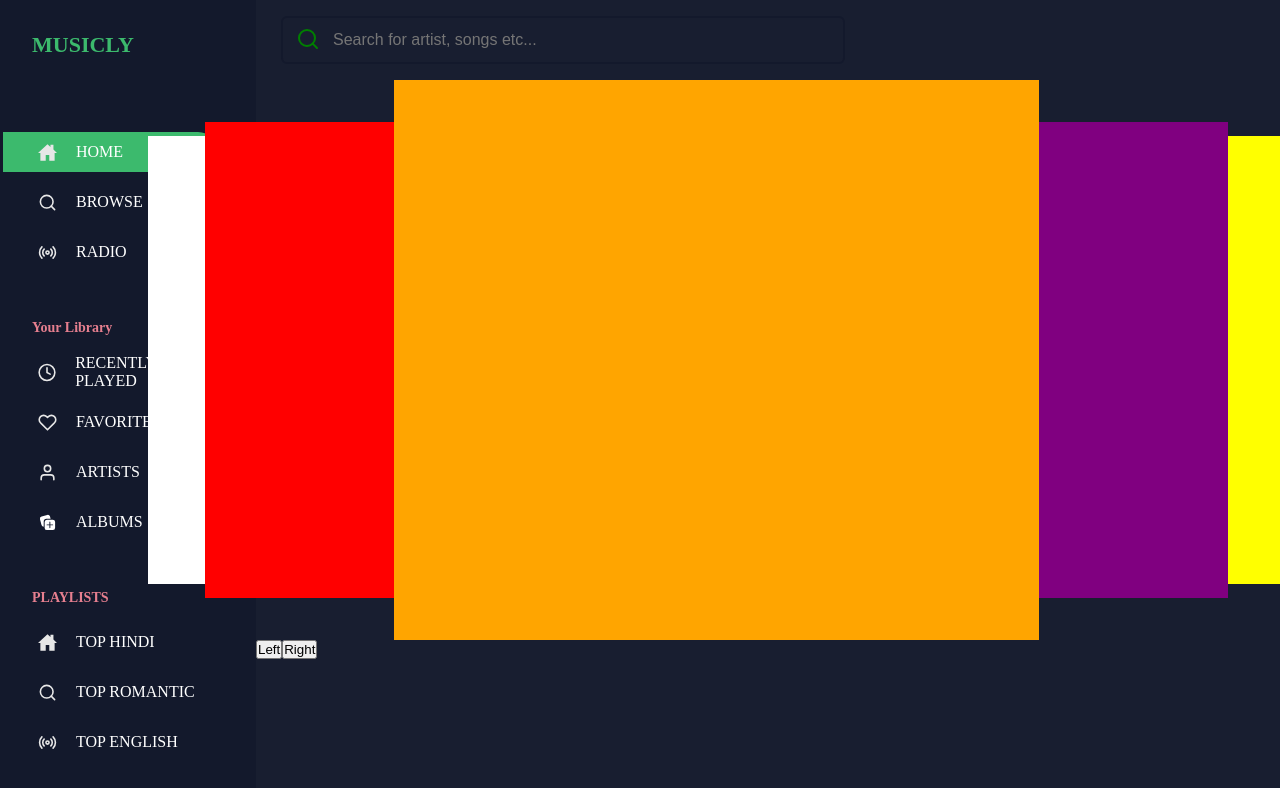
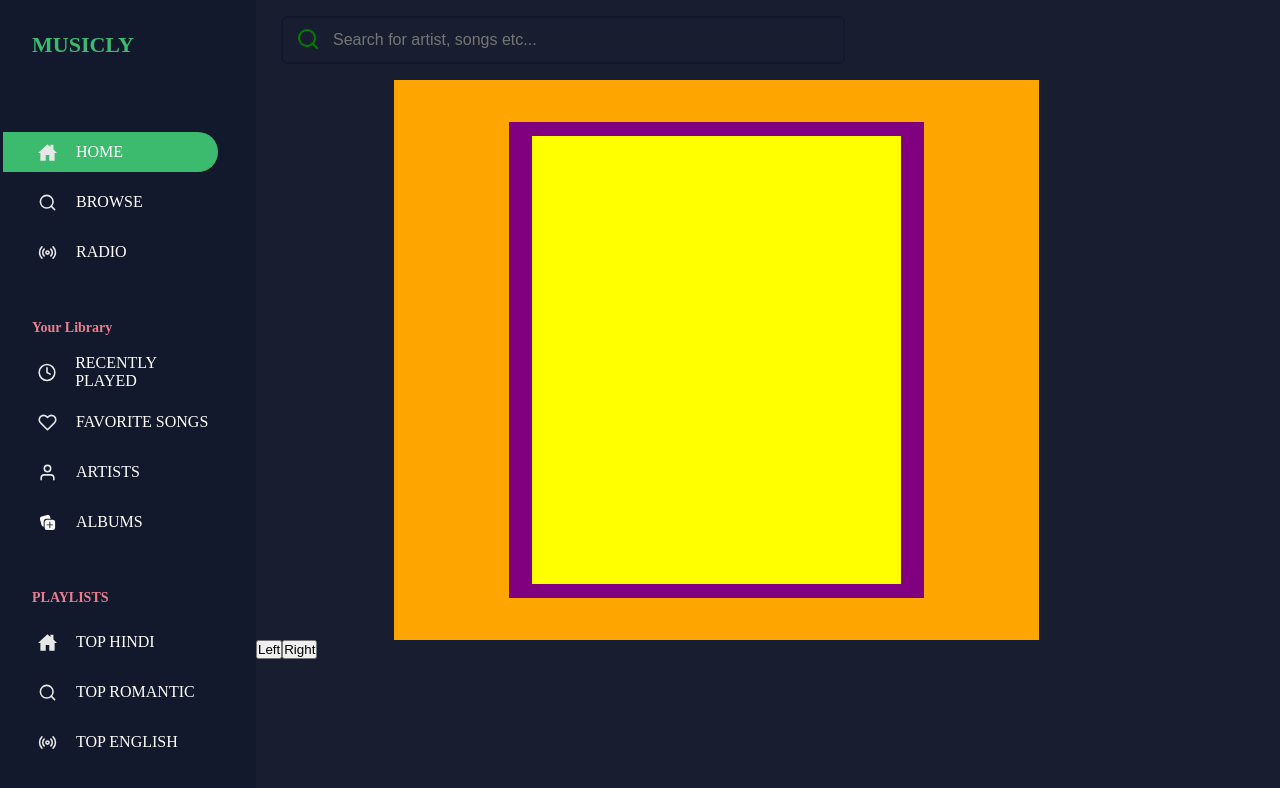
Before and after one commit to akshayrathigithub/MusicPlayer, a React app: page / in a window 1280 px wide. Shown: the top 788 px of the page. Built offline with nearby package versions, Linux system fonts and the light colour scheme.

Commit message:
slider css updated

```diff
--- a/src/Components/ContentArea/Content.scss
+++ b/src/Components/ContentArea/Content.scss
@@ -13,92 +13,36 @@
     align-items: center;
 
     & .third-left {
-      transform: translate3d(-24rem, 0px, 0px);
       position: absolute;
       width: 40%;
       height: 80%;
-      z-index: 7;
+      transition: all 0.85s ease-in-out;
     }
     & .third-right {
-      transform: translate3d(24rem, 0px, 0px);
       position: absolute;
       width: 40%;
       height: 80%;
-      z-index: 7;
+      transition: all 0.85s ease-in-out;
     }
 
     & .second-left {
-      transform: translate3d(-19rem, 0rem, 0rem);
       position: absolute;
       width: 45%;
       height: 85%;
-      z-index: 9;
       transition: all 0.85s ease-in-out;
     }
     & .second-right {
-      transform: translate3d(19rem, 0rem, 0rem);
       position: absolute;
       width: 45%;
       height: 85%;
-      z-index: 8;
       transition: all 0.85s ease-in-out;
-      z-index: 9;
     }
 
     & .center {
       position: absolute;
-      transform: translate3d(0rem, 0rem, 0rem);
       width: 70%;
       height: 100%;
       transition: all 0.85s ease-in-out;
-      z-index: 10;
-    }
-
-    & .center-left {
-      transform: translate3d(-19rem, 0rem, 0rem);
-      width: 45%;
-      height: 85%;
-      z-index: 8;
-    }
-
-    & .center-right {
-      transform: translate3d(19rem, 0rem, 0rem);
-      width: 45%;
-      height: 85%;
-      z-index: 8;
-    }
-
-    & .second-right-left {
-      transform: translate3d(0rem, 0rem, 0rem);
-      width: 70%;
-      height: 100%;
-      z-index: 10;
-    }
-    & .second-right-right {
-      transform: translate3d(-24rem, 0px, 0px);
-      width: 40%;
-      height: 80%;
-    }
-    & .third-right-left {
-      transform: translate3d(19rem, 0px, 0px);
-      width: 40%;
-      height: 80%;
-    }
-    & .third-left-right {
-      transform: translate3d(-19rem, 0px, 0px);
-      width: 40%;
-      height: 80%;
-    }
-    & .second-left-right {
-      transform: translate3d(0rem, 0rem, 0rem);
-      width: 70%;
-      height: 100%;
-      z-index: 10;
-    }
-    & .second-left-left {
-      transform: translate3d(-24rem, 0px, 0px);
-      width: 40%;
-      height: 80%;
     }
   }
 }
```
